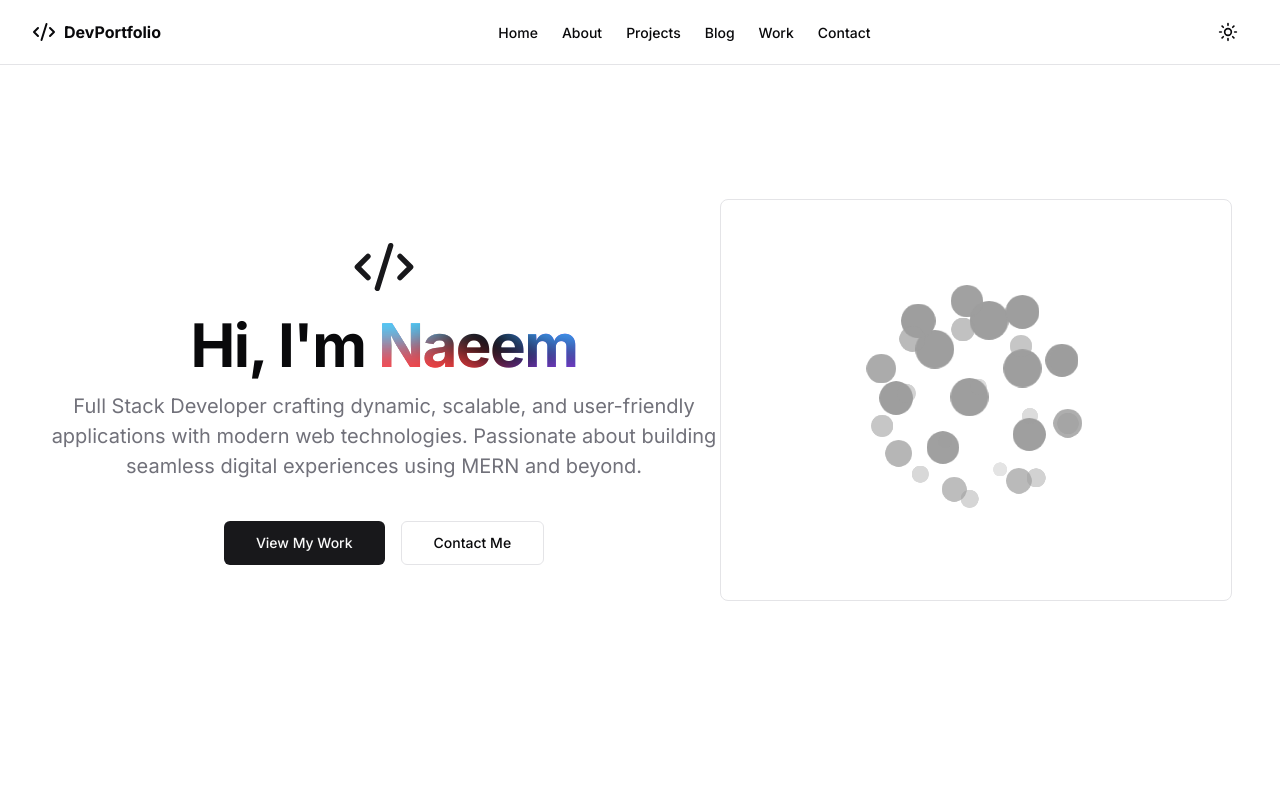
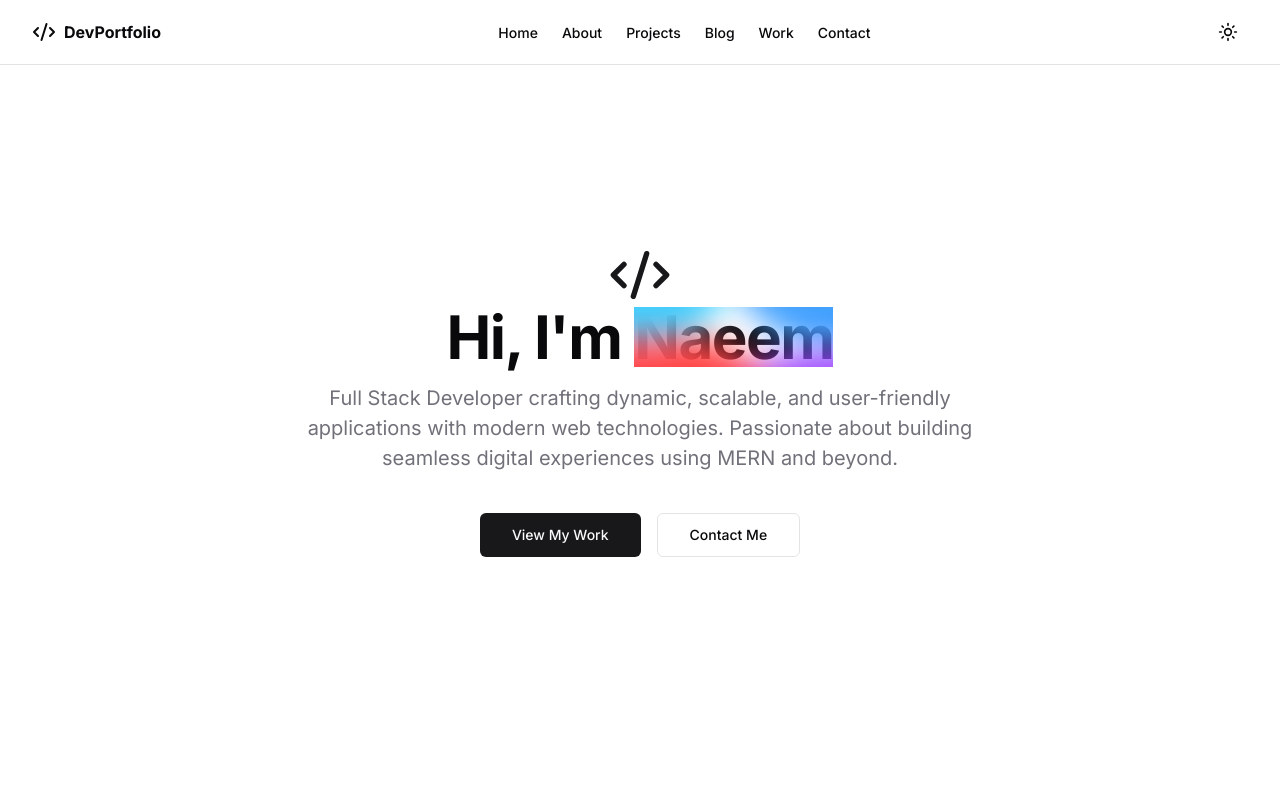
Before and after one commit to naeemkhan9293/work-portfolio, a Next.js app: page / in a window 1280 px wide. Shown: the top 800 px of the page. Built offline with nearby package versions, Linux system fonts and the light colour scheme.

Commit message:
feat: update motion library to version 12.4.2 and implement BlurFade component for enhanced animations

```diff
--- a/package.json
+++ b/package.json
@@ -21,7 +21,7 @@
     "cmdk": "^1.0.4",
     "date-fns": "^4.1.0",
     "lucide-react": "^0.474.0",
-    "motion": "^12.0.6",
+    "motion": "^12.4.2",
     "next": "15.1.6",
     "next-themes": "^0.4.4",
     "react": "^19.0.0",
--- a/src/components/cloud-icons.tsx
+++ b/src/components/cloud-icons.tsx
@@ -39,7 +39,7 @@ export function IconCloudDemo() {
   );
 
   return (
-    <div className="relative flex size-full max-w-lg items-center justify-center overflow-hidden rounded-lg border bg-background">
+    <div className="relative flex size-full items-center justify-center overflow-hidden">
       <IconCloud images={images} />
     </div>
   );
--- /dev/null
+++ b/src/components/magicui/blur-fade.tsx
@@ -0,0 +1,78 @@
+"use client";
+
+import {
+  AnimatePresence,
+  motion,
+  useInView,
+  UseInViewOptions,
+  Variants,
+} from "motion/react";
+import { useRef } from "react";
+
+type MarginType = UseInViewOptions["margin"];
+
+interface BlurFadeProps {
+  children: React.ReactNode;
+  className?: string;
+  variant?: {
+    hidden: { y: number };
+    visible: { y: number };
+  };
+  duration?: number;
+  delay?: number;
+  offset?: number;
+  direction?: "up" | "down" | "left" | "right";
+  inView?: boolean;
+  inViewMargin?: MarginType;
+  blur?: string;
+}
+
+export function BlurFade({
+  children,
+  className,
+  variant,
+  duration = 0.4,
+  delay = 0,
+  offset = 6,
+  direction = "down",
+  inView = false,
+  inViewMargin = "-50px",
+  blur = "6px",
+}: BlurFadeProps) {
+  const ref = useRef(null);
+  const inViewResult = useInView(ref, { once: true, margin: inViewMargin });
+  const isInView = !inView || inViewResult;
+  const defaultVariants: Variants = {
+    hidden: {
+      [direction === "left" || direction === "right" ? "x" : "y"]:
+        direction === "right" || direction === "down" ? -offset : offset,
+      opacity: 0,
+      filter: `blur(${blur})`,
+    },
+    visible: {
+      [direction === "left" || direction === "right" ? "x" : "y"]: 0,
+      opacity: 1,
+      filter: `blur(0px)`,
+    },
+  };
+  const combinedVariants = variant || defaultVariants;
+  return (
+    <AnimatePresence>
+      <motion.div
+        ref={ref}
+        initial="hidden"
+        animate={isInView ? "visible" : "hidden"}
+        exit="hidden"
+        variants={combinedVariants}
+        transition={{
+          delay: 0.04 + delay,
+          duration,
+          ease: "easeOut",
+        }}
+        className={className}
+      >
+        {children}
+      </motion.div>
+    </AnimatePresence>
+  );
+}
--- a/src/components/sections/About.tsx
+++ b/src/components/sections/About.tsx
@@ -1,4 +1,6 @@
 "use client";
+import { IconCloudDemo } from "../cloud-icons";
+import { BlurFade } from "../magicui/blur-fade";
 import { MagicCard } from "../ui/magic-card";
 import { useTheme } from "next-themes";
 
@@ -21,21 +23,26 @@ export function About() {
   return (
     <section
       id="about"
-      className="w-full min-h-screen flex items-center justify-center py-20"
+      className="w-full min-h-screen flex items-center justify-center py-20 relative"
     >
       <div className="max-w-4xl mx-auto space-y-12">
         <div className="text-center space-y-4">
+          <BlurFade delay={0.25} inView>
             <h2 className="text-3xl font-bold tracking-tight">About Me</h2>
+          </BlurFade>
+          <BlurFade delay={0.25} inView>
             <p className="text-muted-foreground max-w-[85ch] mx-auto">
               I&apos;m a passionate full-stack developer with expertise in
               building modern web applications. With a strong foundation in the
               MERN stack and a keen eye for design, I create scalable and
               user-friendly solutions that solve real-world problems.
             </p>
+          </BlurFade>
         </div>
 
         <div className="grid grid-cols-2 md:grid-cols-4 gap-4">
-          {skills.map((skill) => (
+          {skills.map((skill, idx) => (
+            <BlurFade delay={0.25 * idx} inView>
               <MagicCard
                 key={skill}
                 className="cursor-pointer flex-col items-center justify-center whitespace-nowrap p-6 shadow-2xl"
@@ -43,9 +50,13 @@ export function About() {
               >
                 <span className="font-medium">{skill}</span>
               </MagicCard>
+            </BlurFade>
           ))}
         </div>
       </div>
+      {/* <div className="absolute -left- top-1/3 ">
+        <IconCloudDemo />
+      </div> */}
     </section>
   );
 }
--- a/src/components/sections/Hero.tsx
+++ b/src/components/sections/Hero.tsx
@@ -2,7 +2,7 @@
 import { Button } from "@/components/ui/button";
 import { Code2 } from "lucide-react";
 import { AuroraText } from "../ui/aurora-text";
-import { IconCloudDemo } from "../cloud-icons";
+import { BlurFade } from "../magicui/blur-fade";
 
 export function Hero() {
   return (
@@ -11,24 +11,33 @@ export function Hero() {
       className="w-full min-h-screen flex items-center justify-center relative"
     >
       <div className="flex flex-col items-center text-center gap-4 max-w-3xl">
+        <BlurFade delay={0.25} inView>
+          <div className="flex flex-col items-center">
             <Code2 className="h-16 w-16 text-primary" />
             <h1 className="text-4xl md:text-6xl font-bold tracking-tight">
-          Hi, I&apos;m{"\t"}
-          <AuroraText>Naeem</AuroraText>
+              Hi, I&apos;m{" "}
+              <AuroraText className="relative z-10">Naeem</AuroraText>
             </h1>
+          </div>
+        </BlurFade>
+
+        <BlurFade delay={0.25 * 2} inView>
           <p className="text-xl text-muted-foreground max-w-[42rem] leading-normal">
             Full Stack Developer crafting dynamic, scalable, and user-friendly
             applications with modern web technologies. Passionate about building
             seamless digital experiences using MERN and beyond.
           </p>
+        </BlurFade>
+
+        <BlurFade delay={0.25 } inView direction="up">
           <div className="flex gap-4 mt-6">
             <Button size="lg">View My Work</Button>
             <Button size="lg" variant="outline">
               Contact Me
             </Button>
           </div>
+        </BlurFade>
       </div>
-      <IconCloudDemo />
     </section>
   );
 }
--- a/src/components/ui/icon-cloud.tsx
+++ b/src/components/ui/icon-cloud.tsx
@@ -46,7 +46,11 @@ export function IconCloud({ icons, images }: IconCloudProps) {
   useEffect(() => {
     if (!icons && !images) return;
 
-    const items = icons || images || [];
+    /**
+     * Array containing strings representing either icon or image paths
+     * @type {string[]} - Array of strings, initialized from icons or images prop (defaulting to empty array if both are undefined)
+     */
+    const items: React.ReactNode[] | string[] = icons || images || [];
     imagesLoadedRef.current = new Array(items.length).fill(false);
 
     const newIconCanvases = items.map((item, index) => {
@@ -156,14 +160,14 @@ export function IconCloud({ icons, images }: IconCloudProps) {
       if (dx * dx + dy * dy < radius * radius) {
         const targetX = -Math.atan2(
           icon.y,
-          Math.sqrt(icon.x * icon.x + icon.z * icon.z),
+          Math.sqrt(icon.x * icon.x + icon.z * icon.z)
         );
         const targetY = Math.atan2(icon.x, icon.z);
 
         const currentX = rotationRef.current.x;
         const currentY = rotationRef.current.y;
         const distance = Math.sqrt(
-          Math.pow(targetX - currentX, 2) + Math.pow(targetY - currentY, 2),
+          Math.pow(targetX - currentX, 2) + Math.pow(targetY - currentY, 2)
         );
 
         const duration = Math.min(2000, Math.max(800, distance * 1000));
@@ -267,7 +271,7 @@ export function IconCloud({ icons, images }: IconCloudProps) {
         ctx.save();
         ctx.translate(
           canvas.width / 2 + rotatedX,
-          canvas.height / 2 + rotatedY,
+          canvas.height / 2 + rotatedY
         );
         ctx.scale(scale, scale);
         ctx.globalAlpha = opacity;
```
Also changed, not shown: image.png (added), 1 other file (tests, documents, lock files or other folders). Lines whose indentation alone changed are shown as unchanged.
